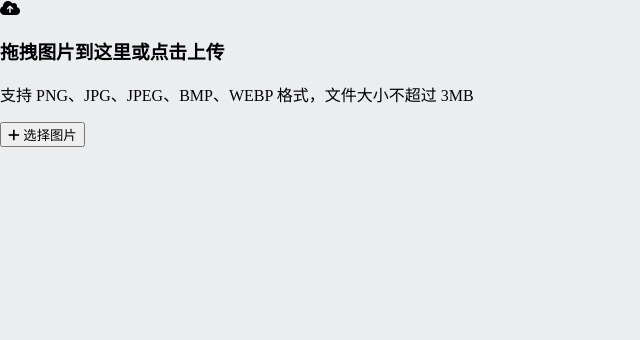
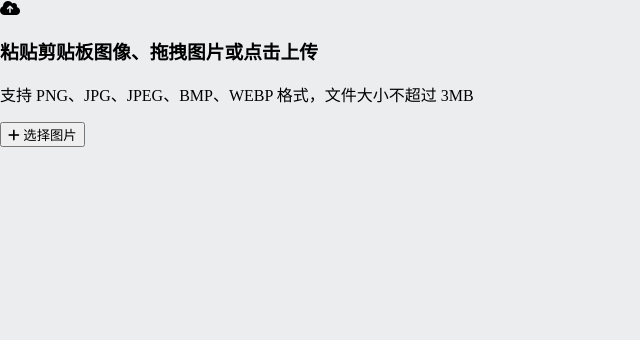
Before and after one commit to RapidAI/RapidOCRWeb, a Flask app: template rapidocr_web/templates/index.html in a window 1280 px wide. Shown: the part 113-453 px from the top of the page, without its empty margins (0-640 px from the left). Run offline with Flask 2, Linux system fonts and the light colour scheme; the template is opened without the code that fills it, so the values that code supplies are empty.

Commit message:
docs: update README

```diff
--- a/rapidocr_web/templates/index.html
+++ b/rapidocr_web/templates/index.html
@@ -41,7 +41,7 @@
                     <div class="upload-icon">
                         <i class="fas fa-cloud-upload-alt"></i>
                     </div>
-                    <h3 class="upload-title">拖拽图片到这里或点击上传</h3>
+                    <h3 class="upload-title">粘贴剪贴板图像、拖拽图片或点击上传</h3>
                     <p class="upload-subtitle">支持 PNG、JPG、JPEG、BMP、WEBP 格式，文件大小不超过 3MB</p>
                     <button class="upload-btn" onclick="document.getElementById('rapid_ocr').click();">
                         <i class="fas fa-plus"></i>
```
Also changed, not shown: README.md.
